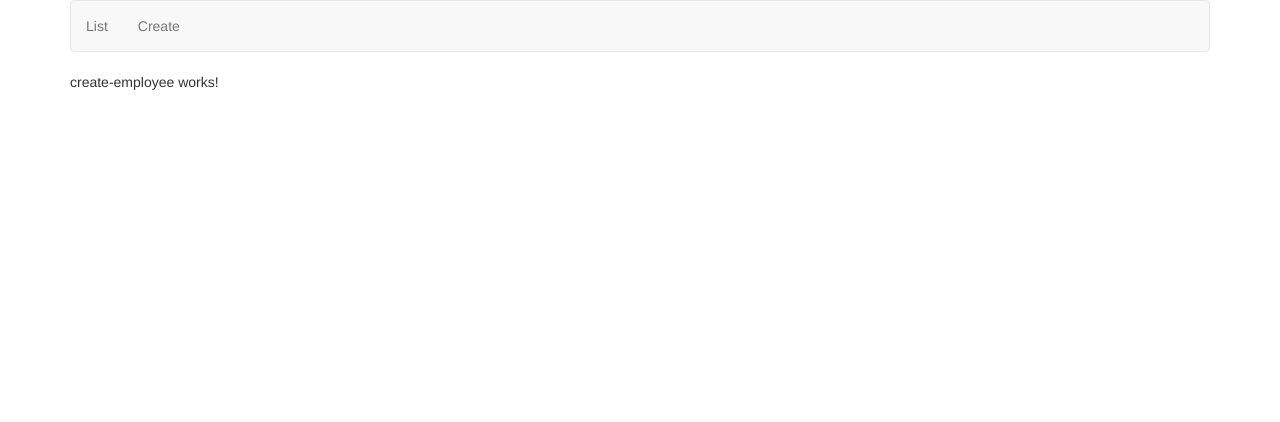
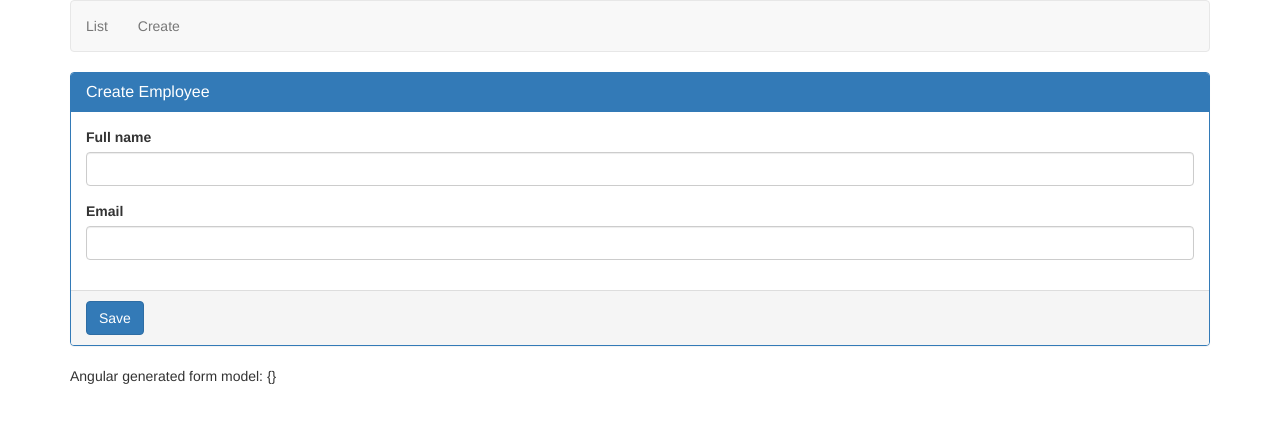
Before and after one commit to sirfan24/AngularCrud, an Angular app: page /create in a window 1280 px wide. Shown: the top 422 px of the page. Built offline with nearby package versions, Linux system fonts and the light colour scheme.

Commit message:
Part 5 - Adding form controls

```diff
--- a/src/app/employees/create-employee.component.html
+++ b/src/app/employees/create-employee.component.html
@@ -1 +1,35 @@
-<p>create-employee works!</p>
+<form #employeeForm="ngForm" (ngSubmit)="saveEmployee(employeeForm)">
+  <div class="panel panel-primary">
+    <div class="panel-heading">
+      <h3 class="panel-title">Create Employee</h3>
+    </div>
+    <div class="panel-body">
+      <div class="form-group">
+        <label for="fullName">Full name</label>
+        <input
+          id="fullName"
+          name="fullName"
+          [(ngModel)]="fullName"
+          type="text"
+          class="form-control"
+        />
+      </div>
+
+      <div class="form-group">
+        <label for="email">Email</label>
+        <input
+          id="email"
+          name="email"
+          [(ngModel)]="email"
+          type="text"
+          class="form-control"
+        />
+      </div>
+    </div>
+    <div class="panel-footer">
+      <button type="submit" class="btn btn-primary">Save</button>
+    </div>
+  </div>
+</form>
+
+Angular generated form model: {{ employeeForm.value | json }}
--- a/src/app/employees/create-employee.component.ts
+++ b/src/app/employees/create-employee.component.ts
@@ -1,4 +1,5 @@
 import { Component, OnInit } from '@angular/core';
+import { NgForm } from '@angular/forms';
 
 @Component({
   selector: 'app-create-employee',
@@ -6,10 +7,11 @@
   styleUrls: ['./create-employee.component.css']
 })
 export class CreateEmployeeComponent implements OnInit {
+  constructor() {}
 
-  constructor() { }
+  ngOnInit() {}
 
-  ngOnInit() {
+  saveEmployee(empForm: NgForm): void {
+    console.log(empForm.value);
   }
-
 }
```
Also changed, not shown: src/app/app.module.ts (+8 -1 lines).
